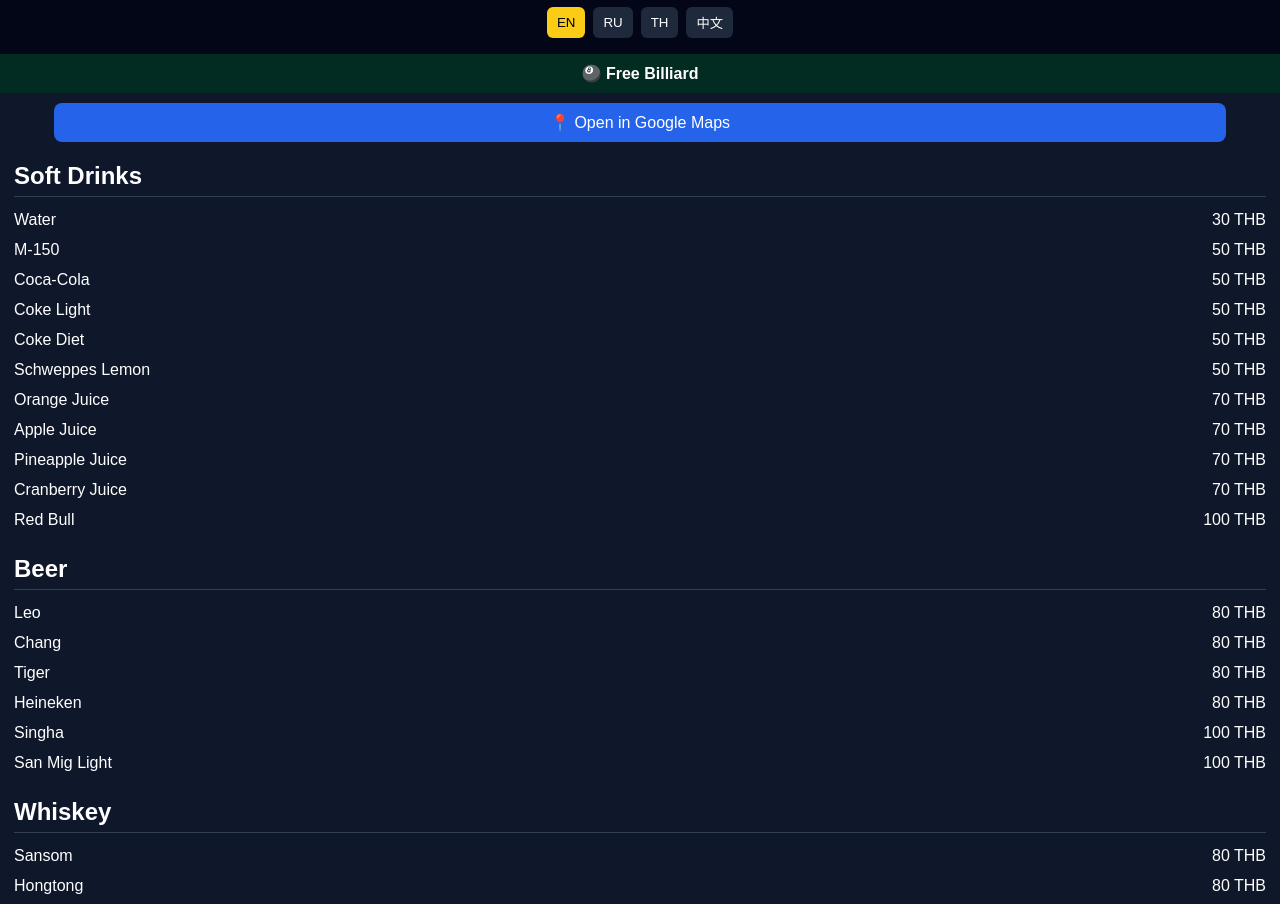
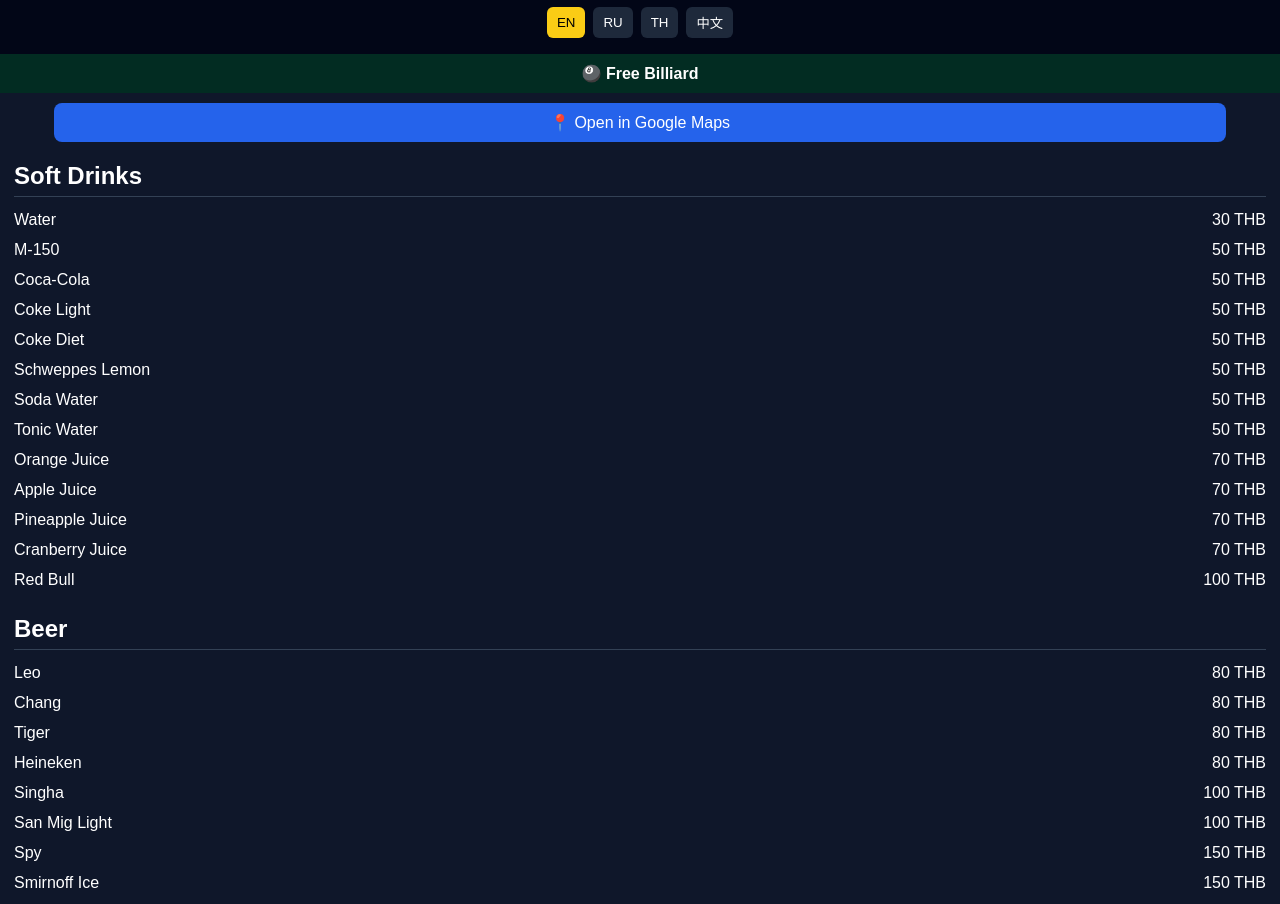
Before and after one commit to dawdle1/tiger-bar-menu, a plain HTML site: page index.html in a window 1280 px wide. Shown: the part 45-949 px from the top of the page. Drawn offline with Linux system fonts and the light colour scheme.

Commit message:
Update index.html

```diff
--- a/index.html
+++ b/index.html
@@ -6,19 +6,19 @@
 <meta name="viewport" content="width=device-width, initial-scale=1.0" />
 <title>Tiger Bar Phuket</title>
 <style>
-body { margin:0; font-family:Arial, sans-serif; background:#0f172a; color:#fff; }
-header { padding:16px; text-align:center; background:#020617; }
-header h1 { margin:0; font-size:22px; }
-.lang { display:flex; justify-content:center; gap:8px; margin-top:10px; }
-.lang button { background:#1e293b; color:#fff; border:none; padding:6px 10px; border-radius:6px; }
-.lang button.active { background:#facc15; color:#000; }
-.note { text-align:center; padding:10px; background:#022c22; font-weight:bold; }
-.map-btn { display:block; margin:10px auto; width:90%; text-align:center; background:#2563eb; padding:10px; border-radius:8px; color:#fff; text-decoration:none; }
-.section { margin:14px; }
-.section h2 { border-bottom:1px solid #334155; padding-bottom:6px; margin-bottom:8px; }
-.item, .cocktail-name { display:flex; justify-content:space-between; padding:6px 0; }
-.cocktail { border-bottom:1px dashed #334155; padding:6px 0; }
-.cocktail-desc { display:none; font-size:13px; color:#cbd5f5; margin-top:4px; }
+body{margin:0;font-family:Arial,Helvetica,sans-serif;background:#0f172a;color:#fff}
+header{padding:16px;text-align:center;background:#020617}
+header h1{margin:0;font-size:22px}
+.lang{display:flex;justify-content:center;gap:8px;margin-top:10px}
+.lang button{background:#1e293b;color:#fff;border:none;padding:6px 10px;border-radius:6px}
+.lang button.active{background:#facc15;color:#000}
+.note{text-align:center;padding:10px;background:#022c22;font-weight:bold}
+.map-btn{display:block;margin:10px auto;width:90%;text-align:center;background:#2563eb;padding:10px;border-radius:8px;color:#fff;text-decoration:none}
+.section{margin:14px}
+.section h2{border-bottom:1px solid #334155;padding-bottom:6px;margin-bottom:8px}
+.item,.cocktail-name{display:flex;justify-content:space-between;padding:6px 0}
+.cocktail{border-bottom:1px dashed #334155;padding:6px 0}
+.cocktail-desc{display:none;font-size:13px;color:#cbd5f5;margin-top:4px}
 </style>
 </head>
 <body>
@@ -36,20 +36,54 @@ header h1 { margin:0; font-size:22px; }
 <div id="menu"></div>
 
 <script>
-let lang = 'en';
-const i18n = {
+let lang='en';
+const i18n={
  en:{free:'🎱 Free Billiard',map:'📍 Open in Google Maps',soft:'Soft Drinks',beer:'Beer',whiskey:'Whiskey',shots:'Shots',cocktails:'Cocktails (tap to see ingredients)'},
-  ru:{free:'🎱 Бильярд бесплатно',map:'📍 Открыть в Google Maps',soft:'Безалкогольные напитки',beer:'Пиво',whiskey:'Виски',shots:'Шоты',cocktails:'Коктейли (нажмите для состава)'},
-  th:{free:'🎱 เล่นพูลฟรี',map:'📍 เปิดใน Google Maps',soft:'เครื่องดื่มไม่มีแอลกอฮอล์',beer:'เบียร์',whiskey:'วิสกี้',shots:'ช็อต',cocktails:'ค็อกเทล (กดดูส่วนผสม)'},
-  cn:{free:'🎱 台球免费',map:'📍 在 Google 地图中打开',soft:'无酒精饮料',beer:'啤酒',whiskey:'威士忌',shots:'短饮',cocktails:'鸡尾酒（点击查看配料）'}
+ ru:{free:'🎱 Бильярд бесплатно',map:'📍 Открыть в Google Maps',soft:'Безалкогольные напитки',beer:'Пиво',whiskey:'Виски и крепкий алкоголь',shots:'Шоты',cocktails:'Коктейли (нажмите для состава)'},
+ th:{free:'🎱 เล่นพูลฟรี',map:'📍 เปิดใน Google Maps',soft:'เครื่องดื่มไม่มีแอลกอฮอล์',beer:'เบียร์',whiskey:'วิสกี้และสุรา',shots:'ช็อต',cocktails:'ค็อกเทล (กดดูส่วนผสม)'},
+ cn:{free:'🎱 台球免费',map:'📍 在 Google 地图中打开',soft:'无酒精饮料',beer:'啤酒',whiskey:'威士忌及烈酒',shots:'短饮',cocktails:'鸡尾酒（点击查看配料）'}
 };
 
-const data = {
-soft:[['Water','30'],['M-150','50'],['Coca-Cola','50'],['Coke Light','50'],['Coke Diet','50'],['Schweppes Lemon','50'],['Orange Juice','70'],['Apple Juice','70'],['Pineapple Juice','70'],['Cranberry Juice','70'],['Red Bull','100']],
-beer:[['Leo','80'],['Chang','80'],['Tiger','80'],['Heineken','80'],['Singha','100'],['San Mig Light','100']],
-whiskey:[['Sansom','80'],['Hongtong','80'],['Blend 225','225'],['Jack Daniel’s','180'],['Black Label','180'],['Red Label','180'],['Captain Morgan','180'],['Chivas Regal','180'],['Jameson','180'],['Ballantine’s','180'],['Bacardi','160'],['Malibu','160'],['Vodka','180'],['Gin','180'],['Bombay','180']],
-shots:[['Vodka','150'],['Tequila','150/160'],['Tequila Rose','160'],['Sambuca','160'],['Black Sambuca','160'],['Jägermeister','160'],['Sansom','60'],['B-52','180']],
-cocktails:[['Margarita','Tequila, Triple Sec, Lime'],['Mai Tai','White rum, Dark rum, Curaçao, Orgeat, Lime'],['Piña Colada','White rum, Coconut cream, Pineapple'],['Blue Hawaii','White rum, Blue Curaçao, Pineapple, Lemon'],['Black Russian','Vodka, Coffee liqueur'],['White Russian','Vodka, Coffee liqueur, Cream'],['Cuba Libre','White rum, Cola, Lime'],['Long Island Iced Tea','Vodka, Gin, Rum, Tequila, Triple sec, Cola'],['Tequila Sunrise','Tequila, Orange juice, Grenadine'],['B-52','Coffee liqueur, Irish cream, Triple sec'],['Tom Collins','Gin, Lemon, Sugar syrup, Soda']]
+const data={
+ soft:[
+  ['Water',30],['M-150',50],['Coca-Cola',50],['Coke Light',50],['Coke Diet',50],['Schweppes Lemon',50],
+  ['Soda Water',50],['Tonic Water',50],
+  ['Orange Juice',70],['Apple Juice',70],['Pineapple Juice',70],['Cranberry Juice',70],
+  ['Red Bull',100]
+ ],
+ beer:[
+  ['Leo',80],['Chang',80],['Tiger',80],['Heineken',80],
+  ['Singha',100],['San Mig Light',100],
+  ['Spy',150],['Smirnoff Ice',150],
+  ['Strongbow Apple Cider',180],['Kopparberg (Mix Fruit / Strawberry & Lime)',250]
+ ],
+ whiskey:[
+  ['Sansom',80],['Hongtong',80],
+  ['Bacardi',160],['Malibu',160],
+  ['Vodka',180],['Gin',180],['Bombay',180],
+  ['Jack Daniel’s',180],['Black Label',180],['Red Label',180],['Captain Morgan',180],
+  ['Chivas Regal',180],['Jameson',180],['Ballantine’s',180],
+  ['Blend 225',225]
+ ],
+ shots:[
+  ['Sansom',60],
+  ['Vodka',150],['Tequila',150],['Tequila (Premium)',160],
+  ['Tequila Rose',160],['Sambuca',160],['Black Sambuca',160],['Jägermeister',160],
+  ['B-52',180]
+ ],
+ cocktails:[
+  ['Margarita','Tequila, Triple Sec, Lime'],
+  ['Mai Tai','White rum, Dark rum, Curaçao, Orgeat, Lime'],
+  ['Piña Colada','White rum, Coconut cream, Pineapple'],
+  ['Blue Hawaii','White rum, Blue Curaçao, Pineapple, Lemon'],
+  ['Black Russian','Vodka, Coffee liqueur'],
+  ['White Russian','Vodka, Coffee liqueur, Cream'],
+  ['Cuba Libre','White rum, Cola, Lime'],
+  ['Long Island Iced Tea','Vodka, Gin, Rum, Tequila, Triple sec, Cola'],
+  ['Tequila Sunrise','Tequila, Orange juice, Grenadine'],
+  ['B-52','Coffee liqueur, Irish cream, Triple sec'],
+  ['Tom Collins','Gin, Lemon, Sugar syrup, Soda']
+ ]
 };
 
 function render(){
@@ -57,25 +91,25 @@ function render(){
  document.querySelector('.map-btn').textContent=i18n[lang].map;
  const menu=document.getElementById('menu');
  menu.innerHTML='';
-  for(const key in data){
-    const s=document.createElement('div'); s.className='section';
+ Object.keys(data).forEach(key=>{
+  const s=document.createElement('div');s.className='section';
   s.innerHTML=`<h2>${i18n[lang][key]}</h2>`;
   data[key].forEach(i=>{
    if(key==='cocktails'){
-        const c=document.createElement('div'); c.className='cocktail';
+    const c=document.createElement('div');c.className='cocktail';
     c.innerHTML=`<div class="cocktail-name"><span>${i[0]}</span><span>180 THB</span></div><div class="cocktail-desc">${i[1]}</div>`;
     c.querySelector('.cocktail-name').onclick=()=>{
-          const d=c.querySelector('.cocktail-desc'); d.style.display=d.style.display==='block'?'none':'block';
+     const d=c.querySelector('.cocktail-desc');d.style.display=d.style.display==='block'?'none':'block';
     };
     s.appendChild(c);
    } else {
-        const r=document.createElement('div'); r.className='item';
+    const r=document.createElement('div');r.className='item';
     r.innerHTML=`<span>${i[0]}</span><span>${i[1]} THB</span>`;
     s.appendChild(r);
    }
   });
   menu.appendChild(s);
-  }
+ });
 }
 
 function setLang(l,el){lang=l;document.querySelectorAll('.lang button').forEach(b=>b.classList.remove('active'));el.classList.add('active');render();}
```
Lines whose indentation alone changed are shown as unchanged.
